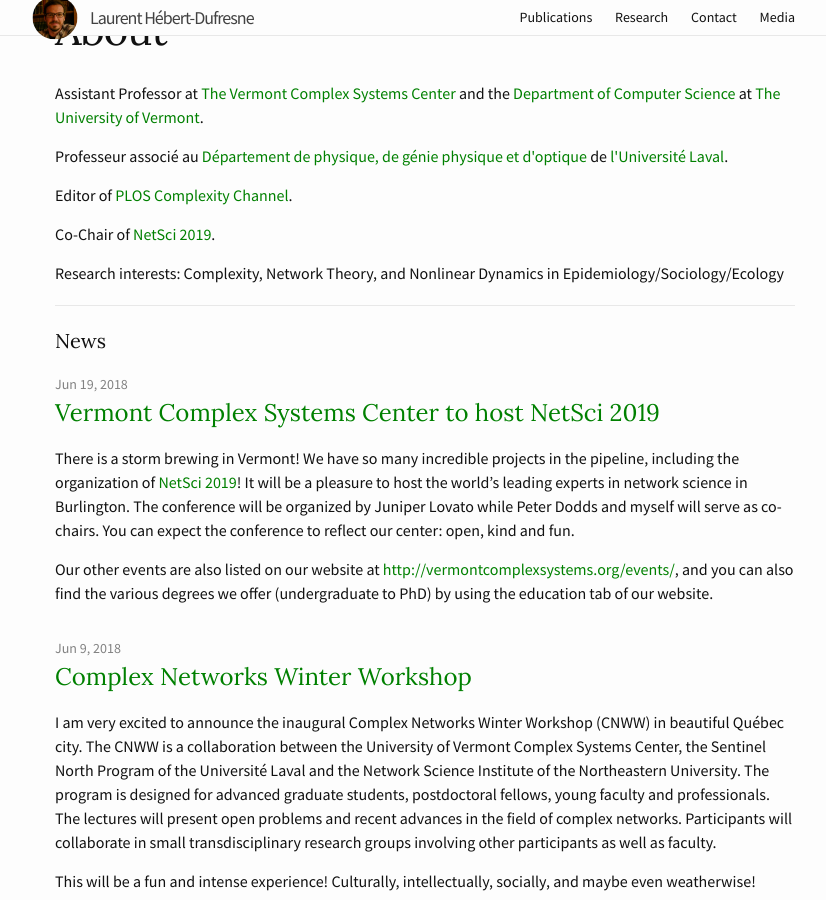
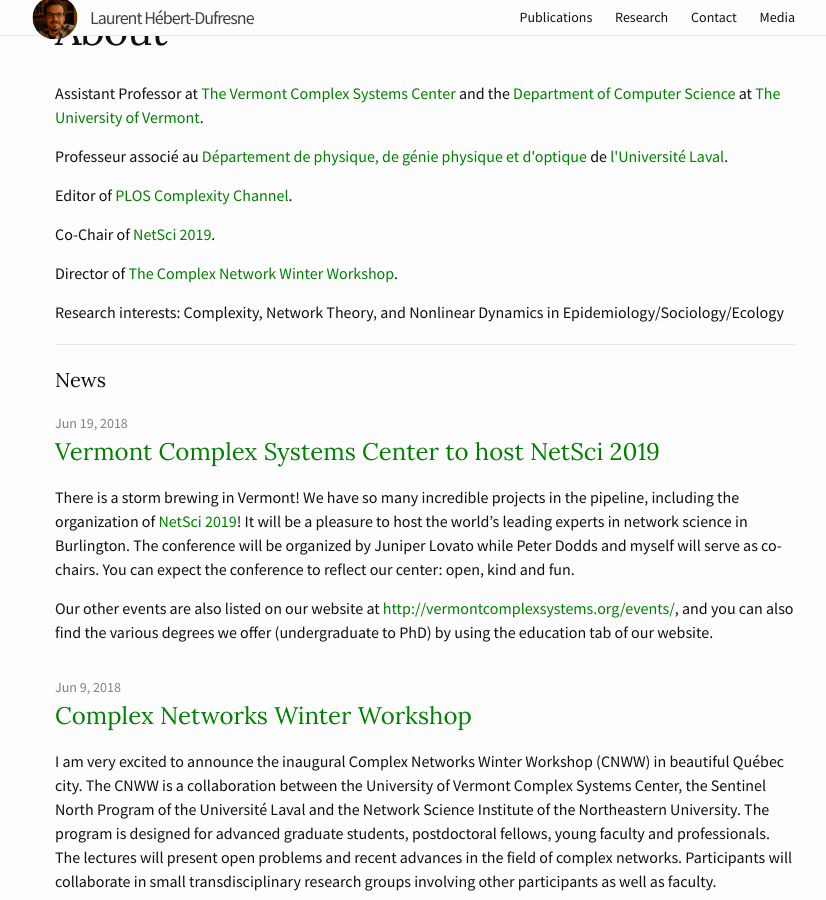
Before and after one commit to laurenthebertdufresne/laurenthebertdufresne.github.io, a Jekyll site: the page built from index.html, in a window 1280 px wide and 900 px high, scrolled down 318 px. Shown: the whole window, without its empty margins (215-1041 px from the left). Built offline with Jekyll 4.4.1, drawn with Linux system fonts in a browser that asks for light colours; the list of posts is cut into pages by our own code.

Commit message:
Added CNWW

```diff
--- a/index.html
+++ b/index.html
@@ -16,6 +16,8 @@
     <p>Editor of <a href="https://channels.plos.org/complexity" target="_blank">PLOS Complexity Channel</a>.</p>
 
     <p>Co-Chair of <a href="http://vermontcomplexsystems.org/events/netsci/" target="_blank">NetSci 2019</a>.</p>
+
+    <p>Director of <a href="http://vermontcomplexsystems.org/events/cnww/" target="_blank">The Complex Network Winter Workshop</a>.</p>
 
     <p>Research interests: Complexity, Network Theory, and Nonlinear Dynamics in Epidemiology/Sociology/Ecology</p>
 
```
